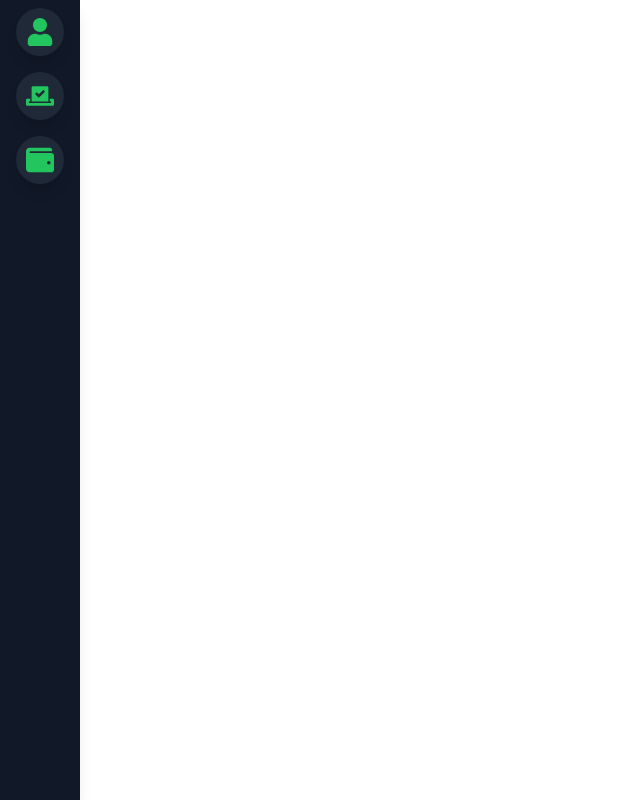
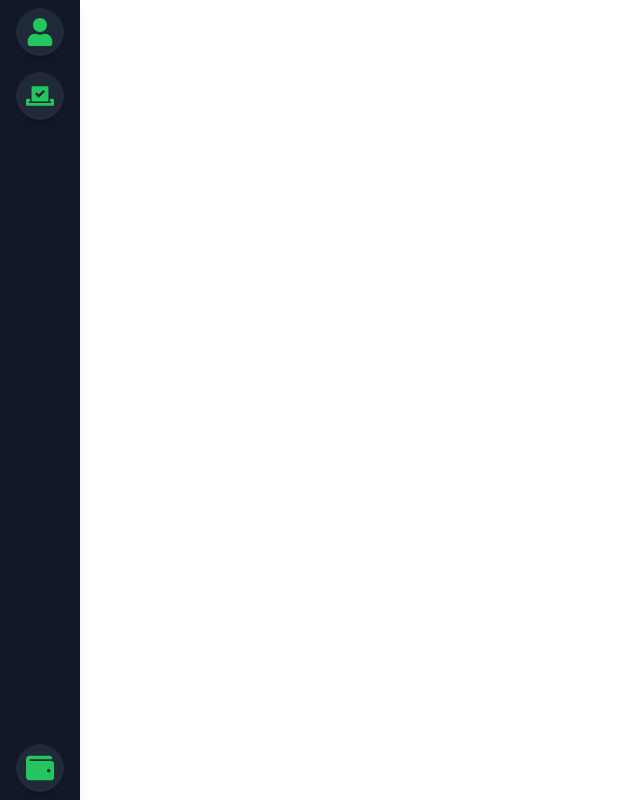
Before and after one commit to c0debaberafa/cuddly-doodle, a Next.js app in the folder devos-app/: page / in a window 1280 px wide. Shown: the whole page, without its empty margins (0-640 px from the left). Built offline with nearby package versions, Linux system fonts and the light colour scheme.

Commit message:
Added SideNavbar with tailwind for styling

```diff
--- a/devos-app/app/components/SideNavbar.tsx
+++ b/devos-app/app/components/SideNavbar.tsx
@@ -7,14 +7,14 @@ export default function SideNavbar() {
                         bg-gray-900 text-white shadow-lg">
             <SideBarIcon icon={<FaUser size="28"/>} text={"My Elections"} />
             <SideBarIcon icon={<FaVoteYea size="28"/>} text={"Enrolled Elections"} />
-            <SideBarIcon icon={<FaWallet size="28"/>} text={"Phantom Wallet"}/>
+            <SideBarIcon icon={<FaWallet size="28"/>} text={"Phantom Wallet"} isBottom/>
         </div>
     );
 
 }
 
-const SideBarIcon = ({ icon, text } : { icon:any, text:any}) => (
-    <div className="sidebar-icon group">
+const SideBarIcon = ({ icon, text, isBottom } : { icon:any, text:any, isBottom?: boolean}) => (
+    <div className={`sidebar-icon group ${isBottom ? 'mt-auto': ''}`}>
         {icon}
         <span className="sidebar-tooltip group-hover:scale-100">
             {text}
```
